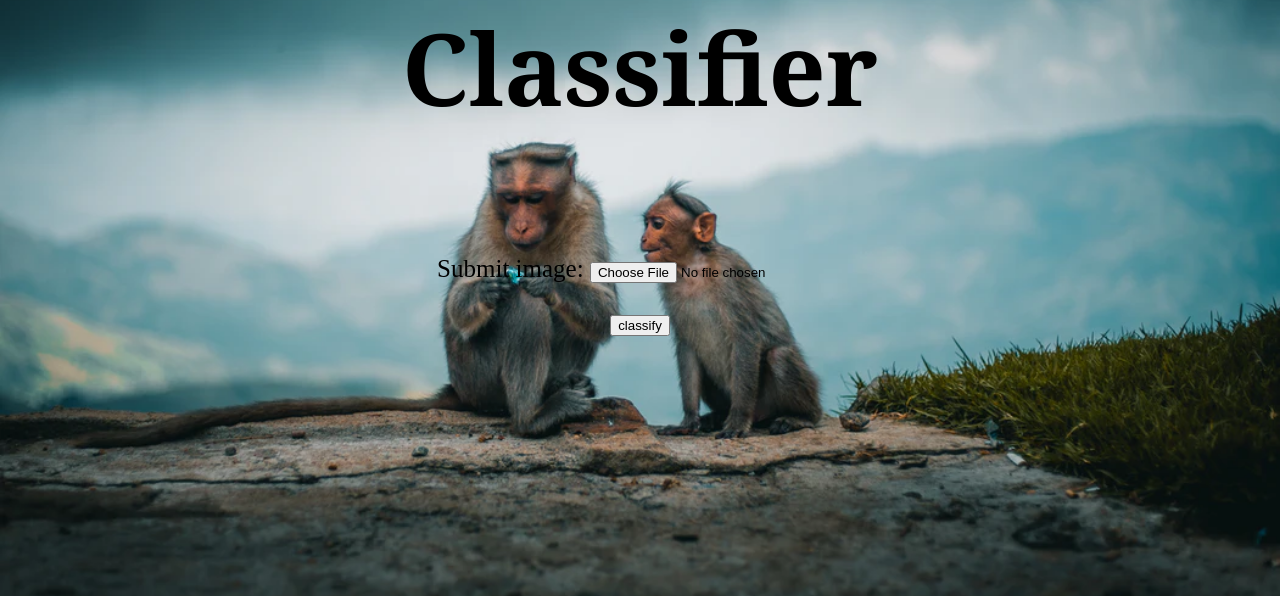
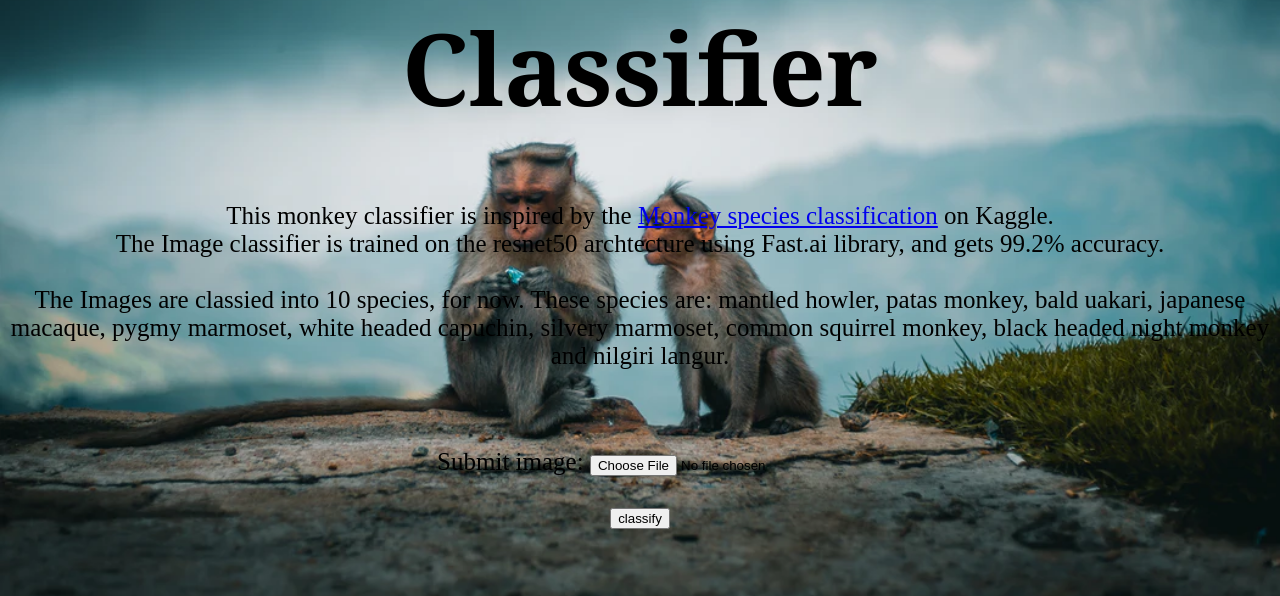
Before and after one commit to abhishek-rr/Monkey-Species-Classifier, a Django app: page / in a window 1280 px wide. Shown: the part 204-800 px from the top of the page. Run offline with Django 3.2, Linux system fonts and the light colour scheme.

Commit message:
added paragraph in home and requirements.txt file

```diff
--- a/mysite/assets/templates/home.html
+++ b/mysite/assets/templates/home.html
@@ -26,6 +26,11 @@
 <body class="b">
 <div class='c'>
 <p>
+    This monkey classifier is inspired by the <a href="https://www.kaggle.com/slothkong/10-monkey-species">Monkey species classification</a> on Kaggle.<br>
+    The Image classifier is trained on the resnet50 archtecture using Fast.ai library, and gets 99.2% accuracy.<br><br> The Images are classied into 10 species, for now.
+    These species are: mantled howler, patas monkey, bald uakari, japanese macaque, pygmy marmoset, white headed capuchin, silvery marmoset, common squirrel monkey, black headed night monkey and nilgiri langur.
+
+<p>
 {{prediction}}
 <br>
 {{ testvar }}
```
Also changed, not shown: mysite/requirements.txt (added).
